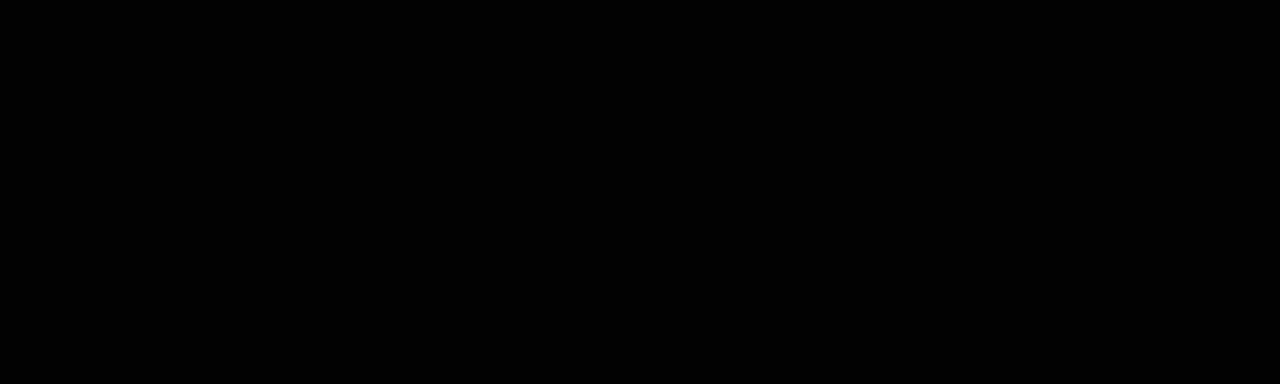
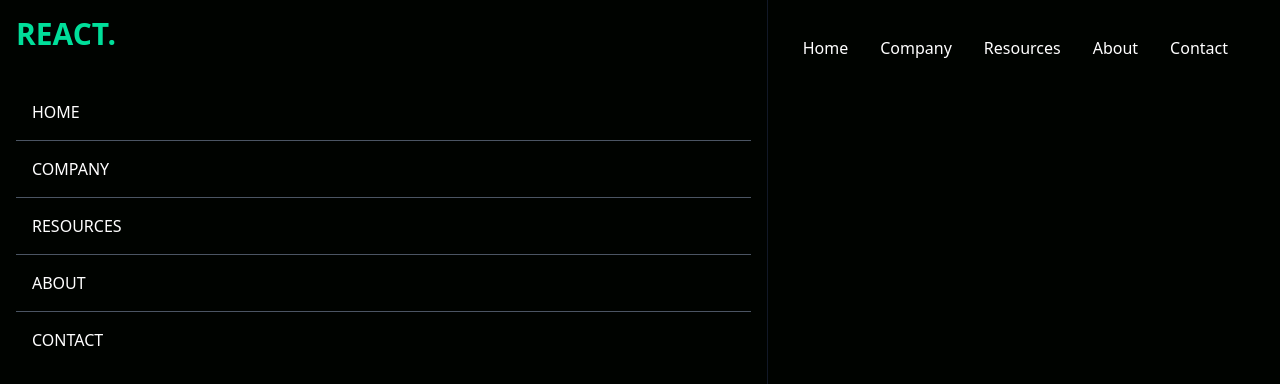
Before and after one commit to JarkovskyDev/Project-2, a React (Create React App) app: page / in a window 1280 px wide. Shown: the top 384 px of the page. Built offline with nearby package versions, Linux system fonts and the light colour scheme.

Commit message:
navbar finished

```diff
--- a/package.json
+++ b/package.json
@@ -8,6 +8,7 @@
     "@testing-library/user-event": "^13.5.0",
     "react": "^18.2.0",
     "react-dom": "^18.2.0",
+    "react-icons": "^4.10.1",
     "react-scripts": "5.0.1",
     "web-vitals": "^2.1.4"
   },
--- a/src/App.js
+++ b/src/App.js
@@ -1,9 +1,10 @@
 import React from "react";
+import Navbar from "./components/Navbar";
 
 function App() {
   return (
     <div>
-
+      <Navbar />
     </div>
   );
 }
--- a/src/components/Navbar.jsx
+++ b/src/components/Navbar.jsx
@@ -1,9 +1,36 @@
-import React from 'react'
+import React, {useState} from 'react'
+import {AiOutlineClose, AiOutlineMenu} from 'react-icons/ai'
 
 const Navbar = () => {
+  const [nav, setNav] = useState(false)
+
+  const handleNav = () => {
+    setNav(!nav)
+  }
+
   return (
-    <div>
-
+    <div className=' flex justify-between items-center h-24 max-w-[1240px]  mx-auto px-4 text-white'>
+        <h1 className='w-full text-3xl font-bold text-[#00df9a]'>REACT.</h1>
+        <ul className='hidden md:flex'>
+            <li className='p-4'>Home</li>
+            <li className='p-4'>Company</li>
+            <li className='p-4'>Resources</li>
+            <li className='p-4'>About</li>
+            <li className='p-4'>Contact</li>
+        </ul>
+        <div onClick={handleNav} className='block md:hidden'>
+          {!nav ? <AiOutlineClose size={20}/> : <AiOutlineMenu size={20} />}
+        </div>
+        <div className={!nav ? 'fixed left-0 top-0 w-[60%] h-full border-r border-r-gray-900 bg-[#000300] ease-in-out duration-500' : 'fixed left-[-100%]'}>
+          <h1 className='w-full text-3xl font-bold text-[#00df9a] m-4'>REACT.</h1>
+          <ul className='uppercase p-4'>
+            <li className='p-4 border-b border-gray-600'>Home</li>
+            <li className='p-4 border-b border-gray-600'>Company</li>
+            <li className='p-4 border-b border-gray-600'>Resources</li>
+            <li className='p-4 border-b border-gray-600'>About</li>
+            <li className='p-4'>Contact</li>
+          </ul>
+        </div>
     </div>
   )
 }
```
Also changed, not shown: 1 other file (tests, documents, lock files or other folders).
